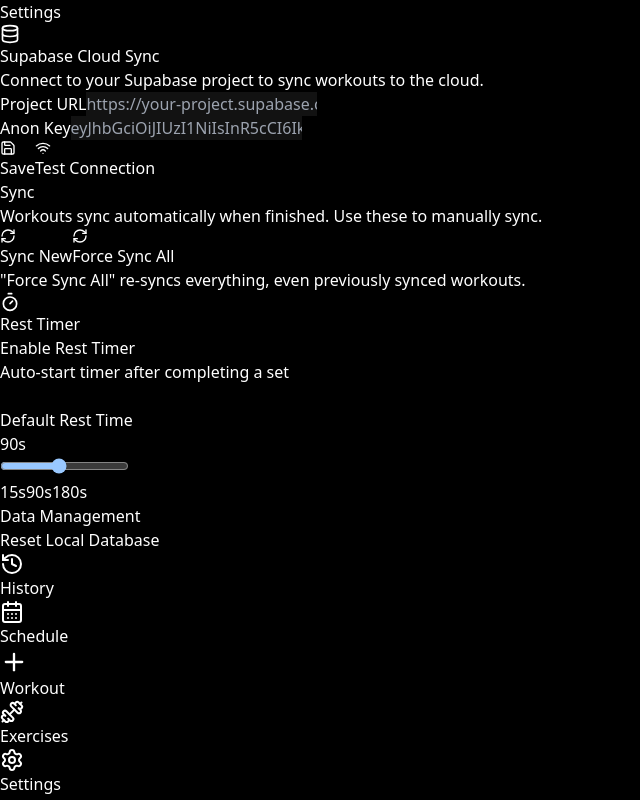
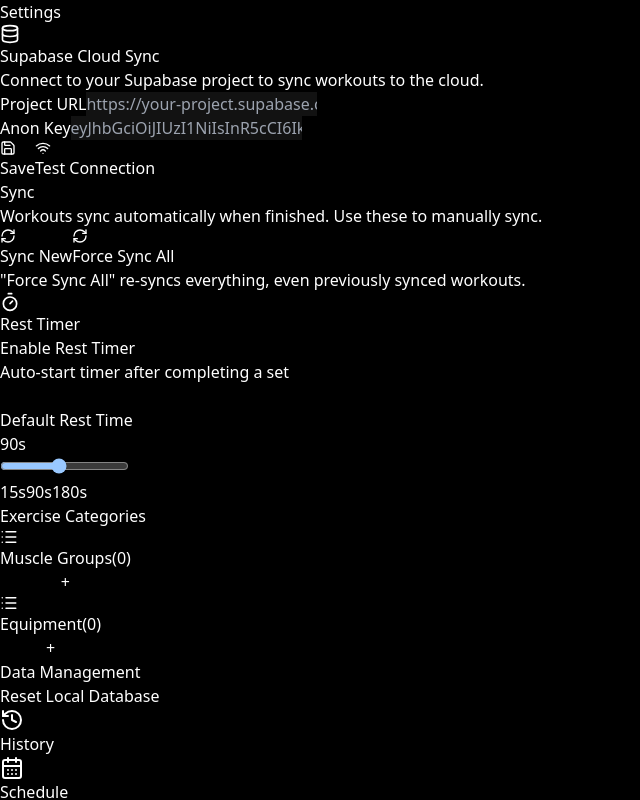
Before and after one commit to sxmmylapp/Workout-App, a React (Vite) app: page /settings in a window 1280 px wide. Shown: the whole page, without its empty margins (0-640 px from the left). Built offline with nearby package versions, Linux system fonts and the light colour scheme.

Commit message:
Add editable Muscle Group and Equipment lists in Settings

```diff
--- a/src/pages/ExerciseDetail.tsx
+++ b/src/pages/ExerciseDetail.tsx
@@ -4,9 +4,7 @@
 import { db } from '../db';
 import { ArrowLeft, Edit2, Trophy, TrendingUp, Calendar } from 'lucide-react';
 import { format } from 'date-fns';
-
-const MUSCLE_GROUPS = ['Chest', 'Back', 'Shoulders', 'Biceps', 'Triceps', 'Legs', 'Core', 'Glutes', 'Forearms'];
-const EQUIPMENT = ['Barbell', 'Dumbbell', 'Machine', 'Cable', 'Bodyweight', 'Kettlebell', 'Bands', 'Other'];
+import { getMuscleGroups, getEquipment } from '../utils/exerciseLists';
 
 export const ExerciseDetail: React.FC = () => {
     const { id } = useParams<{ id: string }>();
@@ -15,6 +13,10 @@
     const [editForm, setEditForm] = useState({ name: '', muscleGroup: '', equipment: '' });
 
     const exercise = useLiveQuery(() => db.exercises.get(Number(id)), [id]);
+
+    // Get dynamic lists
+    const MUSCLE_GROUPS = getMuscleGroups();
+    const EQUIPMENT = getEquipment();
 
     // Get all sets for this exercise
     const sets = useLiveQuery(async () => {
--- a/src/pages/Exercises.tsx
+++ b/src/pages/Exercises.tsx
@@ -3,9 +3,7 @@
 import { useLiveQuery } from 'dexie-react-hooks';
 import { db } from '../db';
 import { Plus, Search, X, Trash2, CheckSquare, Square, ChevronRight } from 'lucide-react';
-
-const MUSCLE_GROUPS = ['Chest', 'Back', 'Shoulders', 'Biceps', 'Triceps', 'Legs', 'Core', 'Glutes', 'Forearms'];
-const EQUIPMENT = ['Barbell', 'Dumbbell', 'Machine', 'Cable', 'Bodyweight', 'Kettlebell', 'Bands', 'Other'];
+import { getMuscleGroups, getEquipment } from '../utils/exerciseLists';
 
 export const Exercises: React.FC = () => {
     const navigate = useNavigate();
@@ -16,6 +14,10 @@
     const [selectedIds, setSelectedIds] = useState<Set<string | number>>(new Set());
 
     const exercises = useLiveQuery(() => db.exercises.toArray());
+
+    // Get dynamic lists on each render
+    const MUSCLE_GROUPS = getMuscleGroups();
+    const EQUIPMENT = getEquipment();
 
     // Filter exercises based on search
     const filteredExercises = exercises?.filter(ex =>
@@ -156,8 +158,8 @@
                             }
                         }}
                         className={`p-4 bg-zinc-900 rounded-xl border flex justify-between items-center transition-colors cursor-pointer hover:bg-zinc-800 ${selectedIds.has(ex.id!)
-                                ? 'border-blue-500 bg-blue-900/20'
-                                : 'border-zinc-800'
+                            ? 'border-blue-500 bg-blue-900/20'
+                            : 'border-zinc-800'
                             }`}
                     >
                         <div className="flex items-center gap-3">
--- a/src/pages/Settings.tsx
+++ b/src/pages/Settings.tsx
@@ -1,7 +1,8 @@
 import React, { useState, useEffect } from 'react';
-import { Save, Wifi, RefreshCw, CheckCircle, XCircle, Database, Timer } from 'lucide-react';
+import { Save, Wifi, RefreshCw, CheckCircle, XCircle, Database, Timer, Plus, X, List, RotateCcw } from 'lucide-react';
 import { testConnection, syncAllPendingWorkouts } from '../utils/sync';
 import { resetSupabaseClient } from '../lib/supabase';
+import { getMuscleGroups, setMuscleGroups, getEquipment, setEquipment, DEFAULT_MUSCLE_GROUPS, DEFAULT_EQUIPMENT } from '../utils/exerciseLists';
 
 // Rest Timer Settings Component
 const RestTimerSettings: React.FC = () => {
@@ -72,6 +73,148 @@
                     </div>
                 </div>
             )}
+        </div>
+    );
+};
+
+// List Editor Component for Muscle Groups and Equipment
+interface ListEditorProps {
+    title: string;
+    items: string[];
+    onSave: (items: string[]) => void;
+    defaultItems: string[];
+}
+
+const ListEditor: React.FC<ListEditorProps> = ({ title, items, onSave, defaultItems }) => {
+    const [localItems, setLocalItems] = useState<string[]>(items);
+    const [newItem, setNewItem] = useState('');
+    const [isExpanded, setIsExpanded] = useState(false);
+
+    const handleAdd = () => {
+        const trimmed = newItem.trim();
+        if (trimmed && !localItems.includes(trimmed)) {
+            const updated = [...localItems, trimmed];
+            setLocalItems(updated);
+            onSave(updated);
+            setNewItem('');
+        }
+    };
+
+    const handleRemove = (item: string) => {
+        const updated = localItems.filter(i => i !== item);
+        setLocalItems(updated);
+        onSave(updated);
+    };
+
+    const handleReset = () => {
+        if (confirm(`Reset ${title} to defaults?`)) {
+            setLocalItems(defaultItems);
+            onSave(defaultItems);
+        }
+    };
+
+    return (
+        <div className="bg-zinc-900 p-4 rounded-xl border border-zinc-800">
+            <button
+                onClick={() => setIsExpanded(!isExpanded)}
+                className="w-full flex items-center justify-between"
+            >
+                <div className="flex items-center gap-2">
+                    <List size={18} className="text-purple-500" />
+                    <span className="font-bold">{title}</span>
+                    <span className="text-xs text-zinc-500">({localItems.length})</span>
+                </div>
+                <span className="text-zinc-500 text-sm">{isExpanded ? '−' : '+'}</span>
+            </button>
+
+            {isExpanded && (
+                <div className="mt-4 space-y-3">
+                    {/* Current items */}
+                    <div className="flex flex-wrap gap-2">
+                        {localItems.map(item => (
+                            <div
+                                key={item}
+                                className="flex items-center gap-1 bg-zinc-800 px-3 py-1 rounded-full text-sm"
+                            >
+                                <span>{item}</span>
+                                <button
+                                    onClick={() => handleRemove(item)}
+                                    className="text-zinc-500 hover:text-red-400 ml-1"
+                                >
+                                    <X size={14} />
+                                </button>
+                            </div>
+                        ))}
+                    </div>
+
+                    {/* Add new item */}
+                    <div className="flex gap-2">
+                        <input
+                            type="text"
+                            value={newItem}
+                            onChange={(e) => setNewItem(e.target.value)}
+                            onKeyDown={(e) => e.key === 'Enter' && handleAdd()}
+                            placeholder={`Add ${title.toLowerCase().slice(0, -1)}...`}
+                            className="flex-1 bg-zinc-800 px-3 py-2 rounded-lg text-sm border border-zinc-700 focus:border-purple-500 outline-none"
+                        />
+                        <button
+                            onClick={handleAdd}
+                            disabled={!newItem.trim()}
+                            className="bg-purple-600 text-white px-3 py-2 rounded-lg disabled:opacity-50"
+                        >
+                            <Plus size={18} />
+                        </button>
+                    </div>
+
+                    {/* Reset button */}
+                    <button
+                        onClick={handleReset}
+                        className="flex items-center gap-1 text-xs text-zinc-500 hover:text-zinc-300"
+                    >
+                        <RotateCcw size={12} />
+                        Reset to defaults
+                    </button>
+                </div>
+            )}
+        </div>
+    );
+};
+
+// Exercise Lists Settings Component
+const ExerciseListsSettings: React.FC = () => {
+    const [muscleGroups, setMuscleGroupsState] = useState<string[]>([]);
+    const [equipment, setEquipmentState] = useState<string[]>([]);
+
+    useEffect(() => {
+        setMuscleGroupsState(getMuscleGroups());
+        setEquipmentState(getEquipment());
+    }, []);
+
+    const handleSaveMuscleGroups = (items: string[]) => {
+        setMuscleGroups(items);
+        setMuscleGroupsState(items);
+    };
+
+    const handleSaveEquipment = (items: string[]) => {
+        setEquipment(items);
+        setEquipmentState(items);
+    };
+
+    return (
+        <div className="space-y-3">
+            <h3 className="font-bold text-lg">Exercise Categories</h3>
+            <ListEditor
+                title="Muscle Groups"
+                items={muscleGroups}
+                onSave={handleSaveMuscleGroups}
+                defaultItems={DEFAULT_MUSCLE_GROUPS}
+            />
+            <ListEditor
+                title="Equipment"
+                items={equipment}
+                onSave={handleSaveEquipment}
+                defaultItems={DEFAULT_EQUIPMENT}
+            />
         </div>
     );
 };
@@ -245,6 +388,9 @@
             {/* Rest Timer Settings */}
             <RestTimerSettings />
 
+            {/* Exercise Lists Settings */}
+            <ExerciseListsSettings />
+
             <div className="bg-zinc-900 p-6 rounded-xl border border-zinc-800">
                 <h3 className="font-bold text-lg mb-2">Data Management</h3>
                 <button
--- /dev/null
+++ b/src/utils/exerciseLists.ts
@@ -0,0 +1,42 @@
+// Default lists for muscle groups and equipment
+const DEFAULT_MUSCLE_GROUPS = ['Chest', 'Back', 'Shoulders', 'Biceps', 'Triceps', 'Legs', 'Core', 'Glutes', 'Forearms'];
+const DEFAULT_EQUIPMENT = ['Barbell', 'Dumbbell', 'Machine', 'Cable', 'Bodyweight', 'Kettlebell', 'Bands', 'Other'];
+
+export const getMuscleGroups = (): string[] => {
+    const saved = localStorage.getItem('muscleGroups');
+    if (saved) {
+        try {
+            return JSON.parse(saved);
+        } catch {
+            return DEFAULT_MUSCLE_GROUPS;
+        }
+    }
+    return DEFAULT_MUSCLE_GROUPS;
+};
+
+export const setMuscleGroups = (groups: string[]) => {
+    localStorage.setItem('muscleGroups', JSON.stringify(groups));
+};
+
+export const getEquipment = (): string[] => {
+    const saved = localStorage.getItem('equipment');
+    if (saved) {
+        try {
+            return JSON.parse(saved);
+        } catch {
+            return DEFAULT_EQUIPMENT;
+        }
+    }
+    return DEFAULT_EQUIPMENT;
+};
+
+export const setEquipment = (equipment: string[]) => {
+    localStorage.setItem('equipment', JSON.stringify(equipment));
+};
+
+export const resetToDefaults = () => {
+    localStorage.removeItem('muscleGroups');
+    localStorage.removeItem('equipment');
+};
+
+export { DEFAULT_MUSCLE_GROUPS, DEFAULT_EQUIPMENT };
```
